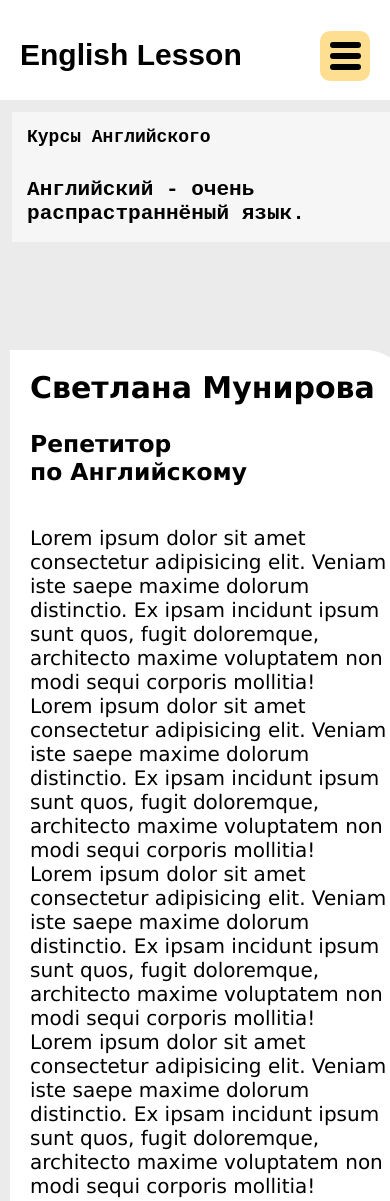
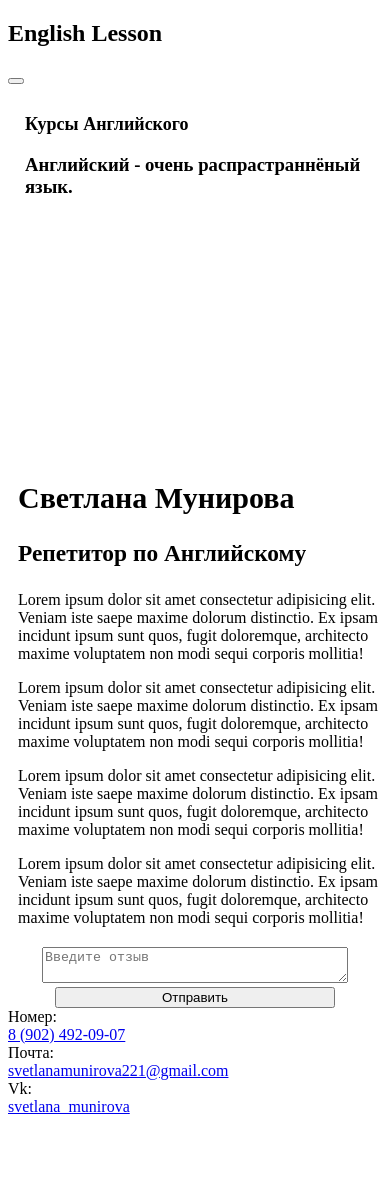
Before and after one commit to ArtemProgrammerIT/mom, a plain HTML site: page index.html in a window 390 px wide. Shown: the top 1201 px of the page. After the commit the page ends 1116 px from the top, so only its background shows below. Drawn offline with Linux system fonts and the light colour scheme.

Commit message:
Update style.css
v2

```diff
--- a/css/style.css
+++ b/css/style.css
@@ -1,247 +1,151 @@
 
-body {
-    background-color: #ebebeb;
-    padding: none;
+@media (max-width: 1020px) {
+    .body-image {
+        height: 600px;
+    }
+    .card-image {
+        width: 100px;
     }
 
-* {
-    /* outline: 1px solid red; */
-    margin: 0;
-    padding: 0;
-    scroll-behavior: smooth;
+    .schedule {
+        margin-left: 20%;
+    }
+}
+
+@media (max-width: 780px) {
+    .body-image {
+        height: 400px;
+    }
+    .card-image {
+        display: none;
+    }
+
+    .card {
+        font-size: 20px;
+    }
+
+    .card-bg {
+        width: 400px;
+        margin-left: 70px;
+    }
+    .schedule {
+        margin-left: 10%;
+    }
+}
+
+@media (max-width: 600px) {
+    .body-image {
+        height: 350px;
+    }
+
+    .body-text {
+        width: 300px;
+    }
+
+    .card {
+        font-size: 20px;
+    }
+
+    .card-bg {
+        width: 400px;
+        margin-left: 40px;
+    }
+
+    .schedule {
+        margin-left: 0;
+    }
+}
+
+@media (max-width: 730px) {
+    .header-btn {
+        display: none;
     }
 
     .link-block {
-    border-radius: 10px;
-    background-color: #fedf92;
-    width: 50px;
-    height: 50px;
-    border: none;
-    vertical-align: middle;
+        display: inline-block;
+    }
+
+    .link-block-line {
+        display: block;
+    }
+
+}
+
+@media (max-width: 460px) {
+    .body-image {
         display: none;
     }
 
-.link-block-line {
-    display: none;
+    .experience {
+        margin-top: 400px;
     }
 
-.link-block-line:nth-child(1) {
-    border: 3px solid #000;
-    border-radius: 5px;
-    width: 25px;
-    transform: translate(10px, -5px);
+    .body-text {
+        margin-left: 5px;
+        width: 380px;
     }
 
-.link-block-line:nth-child(2) {
-    border: 3px solid #000;
-    border-radius: 5px;
-    width: 25px;
-    transform: translate(10px);
+    .vk-item {
+        display: block;
+        margin: 0;
+    }
+    .phone-item {
+        display: block;
+        margin: 0;
+    }
+    .email-item  {
+        display: block;
+        margin: 0;
+    }
+
+    .contacts {
+        height: 100px;
+    }
+
+    .body-title {
+        font-size: 18px;
+    }
+
+    .body-text {
+        margin: 2px;
+        padding: 15px;
+    }
+
+    .card {
+        font-size: 20px;
+    }
+
+    .card-bg {
+        width: 400px;
+        margin-left: 10px;
+        margin-top: 250px;
+    }
+
+    .textarea {
+        width: 300px;
+    }
+
+    .feedback-btn {
+        width: 280px;
     }
 
 
-.link-block-line:nth-child(3) {
-    border: 3px solid #000;
-    border-radius: 5px;
-    width: 25px;
-    transform: translate(10px, 5px);
 }
 
-
-
-
-.contact-item {
-    display: inline-block;
-    color: #fff;
+@media (max-width: 420px) {
+    .card {
+        font-size: 16px;
     }
-
-.contacts {
-    bottom: 0px;
-    color: #fff;
-    text-align: center;
-    padding-top: 10px;
-    font-family: sans-serif;
-    font-size: 14px;
-    background-color: #000;
-    width: 100%;
-    height: 50px;
-}
-
-
-/*-------------------------*/
-
-h1, h2, h3, p {
-    margin: 0px;
-}
-
-h1, h2, h3, p, b, s, i {
-    cursor: default;
-}
-
-/*-------------------------*/
-
-
-.vk-item {
-    display: inline-block;
-    margin-left: 20px;
-}
-.phone-item {
-    display: inline-block;
-}
-.email-item  {
-    display: inline-block;
-    margin-left: 20px;
-}
-
-.card {
-    display: inline;
-    font-size: 26px;
-}
-
     .card-bg {
-    background-color: #fff;
-    border-top-right-radius: 45px;
-    max-width: 1190px;
-    padding: 0%;
-    margin-right: 20px;
-    border-top-right-radius: 45px;
-    margin: 150px;
-}
-
-.textarea {
-    width: 400px;
-    height: 300px;
-    font-size: 18px;
-    box-sizing: border-box;
-    padding: 20px;
-    border-radius: 20px;
-    resize: none;
-    outline: #fff;
-}
-
-.feedback {
-    margin-bottom: 400px;
-}
-
-.label {
-    margin-bottom: 10px;
-    font-family: Courier;
-}
-
-.feedback-btn {
-    width: 380px;
-    height: 60px;
-    font-size: 19px;
-    font-family: monospace;
-    margin-left: 10px;
-    border-radius: 5px;
-    background-color: #fff;
-    transition: 0.2s ease-out;
-}
-
-@keyframes animation {
-    from {
-        transform: scale(1);
-    }
-
-    to {
-        transform: scale(0.9);
-    }
-}
-
-.feedback-btn:hover {
-    background-color: tan;
-    border: none;
-    transition: 0.2s ease-in;
-}
-
-.feedback-btn:focus {
-    animation: animation 0.2s alternate ease-out 2;
-}
-
-.card-text {
-    margin: 20px;
-    display: inline-block;
-    font-family: Verdana;
-    font-size: 20px;
-    max-width: 500px;
-    margin-bottom: 50px;
-}
-
-.card-title {
-    display: inline-block;
-    vertical-align: top;
-    font-family: Verdana;
-    margin: 20px;
-}
-
-.card-image{
-    margin: 20px 20px 0px 20px;
-    display: inline;
-    float: left;
-    border-radius: 15px;
-}
-
-.header {
-    font-family: sans-serif;
-    background-color: #fff;
-    padding: 20px 20px 10px 20px;
-    overflow: hidden;
-    text-align: center; /* центрируем текст внутри header */
-    line-height: 70px; /* устанавливаем высоту строки равной высоте header */
-}
-
-.body-image {
-    width: 100%;
-    height: 900px;
-}
-
-.body-img {
-    margin-top: 10px;
-    margin-left: 10px;
-    position: relative;
-}
-
-.body-title {
-    margin-bottom: 30px;
+        margin: 0;
+        margin-top: 150px;
     }
 
     .body-text {
-    font-family: monospace;
-    font-size: 18px;
-    position: absolute;
-    margin-top: 50px;
-    margin-left: 50px;
-    background-color: #ffffff92;
-    padding: 5px;
-    min-height: 100px;
+        margin-left: 0;
+        width: 380px;
     }
-
-.header-btn {
-    text-decoration: none;
-    color: black;
-    font-weight: bold;
-    font-family: Courier;
-    font-size: 20px;
-    margin-right: 20px;
-    padding: 5px;
-    border-radius: 10px;
-    transition: 0.4s;
+    .card-text {
+        font-size: 16px;
     }
-
-.header-btn:hover {
-    background-color: #ab9273;
-    color: white;
-    transition: 0.4s;
 }
-
-.header-items {
-    float: right;
-    vertical-align: middle;
-}
-
-.title {
-    font-size: 30px;
-    float: left;
-    vertical-align: middle;
-}
```
Lines whose indentation alone changed are shown as unchanged.
